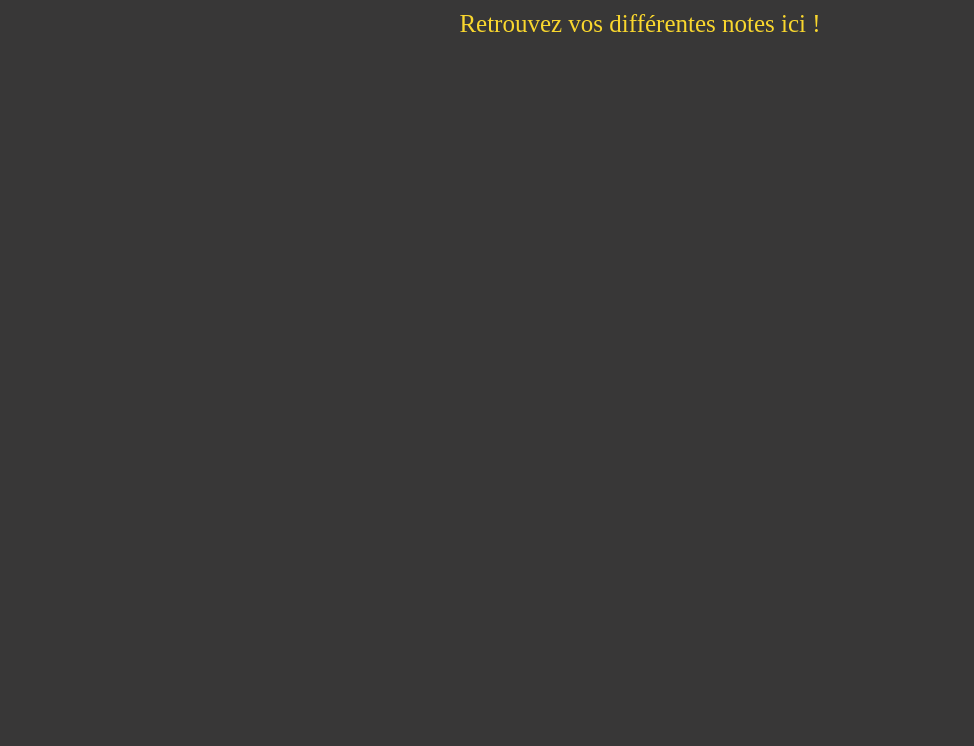
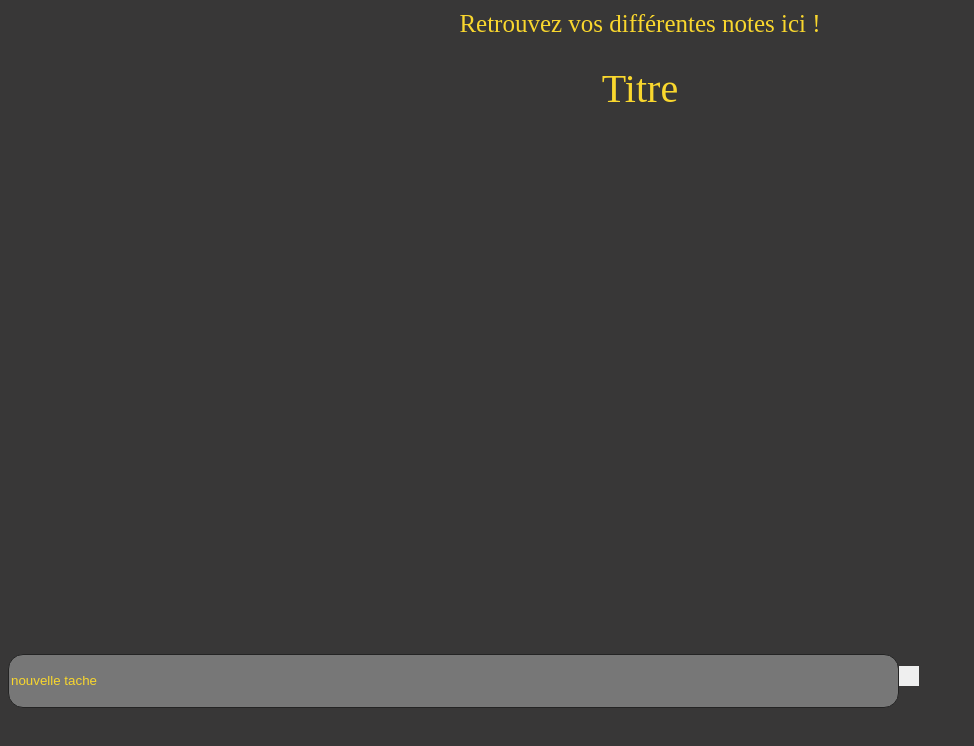
Before and after one commit to snk9341/to-do-list, a plain HTML site: page index.html in a window 1280 px wide. Shown: the whole page, without its empty margins (0-974 px from the left). Drawn offline with Linux system fonts and the light colour scheme.

Commit message:
Remake
change on the fonctionnement of the lists and list objects. Remake of the view for a better visibilty trough the code

```diff
--- a/main.js
+++ b/main.js
@@ -10,29 +10,49 @@ function List(name, id) {
     }
 
     this.dom = function () {
-        let divListTask = document.getElementById('divListTask');
-        let listDiv = document.getElementById('divTasks');
+        let listDivParent = document.createElement('div');
+        listDivParent.setAttribute('id', 'divParent'.concat(id));
 
         let divName = document.createElement('div');
+        divName.setAttribute('id', 'divName'.concat(id));
         divName.setAttribute('class', 'divName');
-        divName.setAttribute('id', 'divName');
         divName.setAttribute('contenteditable', 'true');
-        divListTask.insertBefore(divName, listDiv);
-
-        divListTask.insertBefore(document.createElement('hr'), listDiv);
-
-        let l = document.createElement('ul');
-        l.setAttribute('id', 'listDiv');
-        listDiv.appendChild(l);
 
         let naming = document.createTextNode(this.name);
         divName.appendChild(naming);
 
+        let l = document.createElement('ul');
+        l.setAttribute('id', 'listDiv');
+
+        let newTasksDiv = document.createElement('div');
+        newTasksDiv.setAttribute('id', 'newTaskDiv'.concat(id));
+        newTasksDiv.setAttribute('class', 'newTaskDiv');
+
+        let tasksName = document.createElement('input');
+        tasksName.setAttribute('type', 'text');
+        tasksName.setAttribute('value', 'nouvelle tache');
+        tasksName.setAttribute('onfocus', 'this.value=""');
+
+        let taskConfirm = document.createElement('button');
+        taskConfirm.setAttribute('id', 'taskConfirm'.concat(id));
+        taskConfirm.setAttribute('class', 'taskConfirm');
+
+        taskConfirm.addEventListener('click', function () {
+            let task = new Task(tasksName.value, this.id, taskCount);
+            task.dom();
+            taskCount ++;
+        })
+
+        newTasksDiv.appendChild(tasksName);
+        newTasksDiv.appendChild(taskConfirm);
+        listDivParent.appendChild(divName);
+        listDivParent.appendChild(l);
+        listDivParent.appendChild(newTasksDiv);
+        basis.appendChild(listDivParent);
+
         for (let i = 0; i < this.tasks.length; i++) {
             this.tasks[i].dom();
         }
-
-        return l
     }
 
     this.progress = function () {
@@ -53,6 +73,8 @@ function Task(nameTask, idList, idTask) {
     this.idTask = idTask;
 
     this.dom = function () {
+        console.log(lists.list[0])
+
         let e = document.createElement('li');
         let o = 'li'
         let concat = o.concat(this.idList);
--- a/newView.js
+++ b/newView.js
@@ -1,4 +1,5 @@
 let listCount = 0;
+let divSelected;
 let taskCount = 0;
 let achievement = 0;
 
@@ -17,15 +18,17 @@ function start() {
     );
     divPresentation.appendChild(presentation);
 
-    showList();
+    showLists();
 }
 
-function showList() {
+function showLists() {
     if (lists.list.length != 0) {
         lists.dom();
     } else {
         let firstList = new List('Titre', listCount);
         lists.addList(firstList);
+        firstList.dom();
         listCount ++;
+        divSelected = firstList.id;
     }
 }
--- a/style.css
+++ b/style.css
@@ -228,3 +228,14 @@ progress:indeterminate {
 .ulstyle {
     padding-left: 15px;
 }
+
+#listDiv {
+    min-height: 500px;
+    padding: auto;
+}
+
+.taskConfirm {
+    min-width: 20px;
+    min-height: 20px;
+    border: 5px;
+}
```
